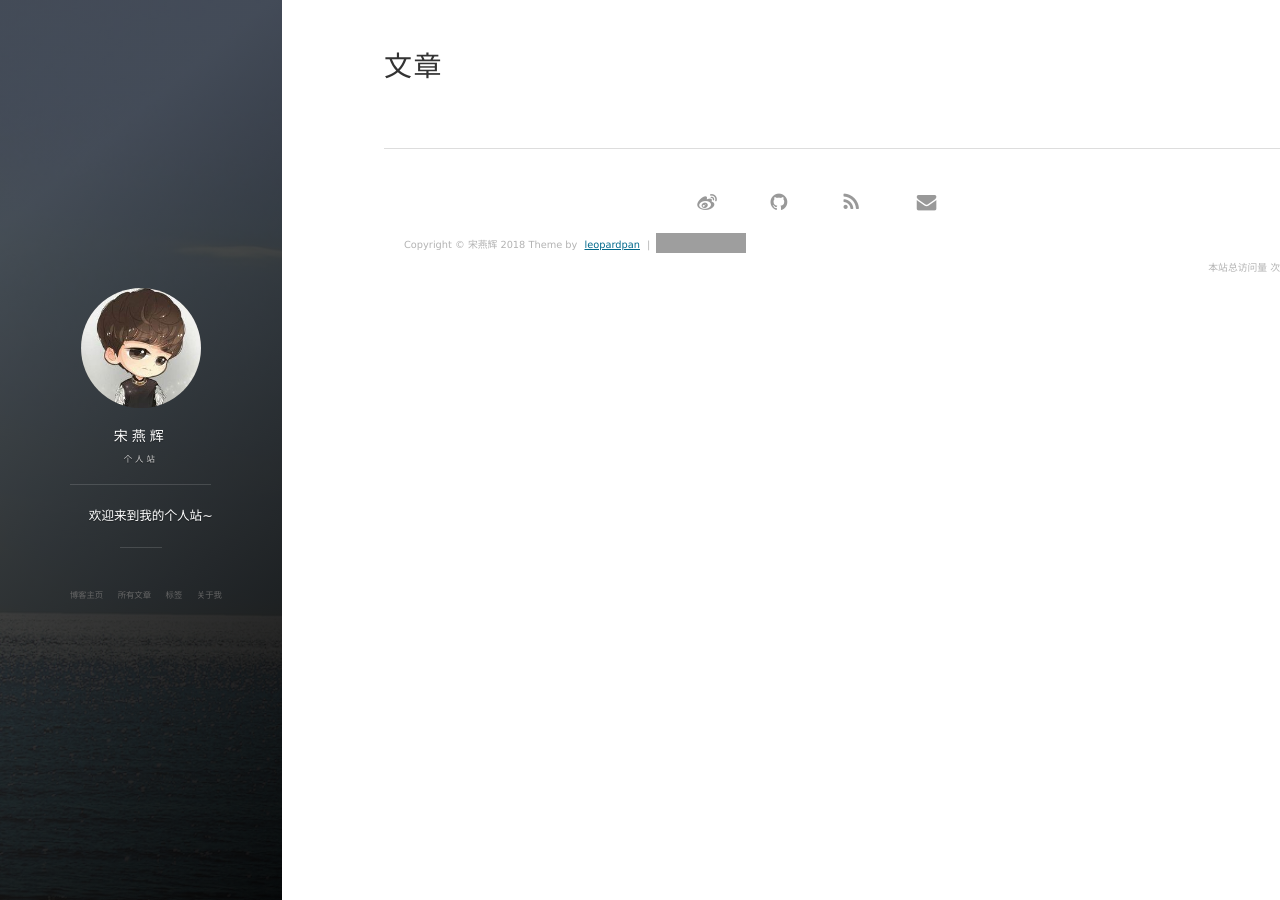
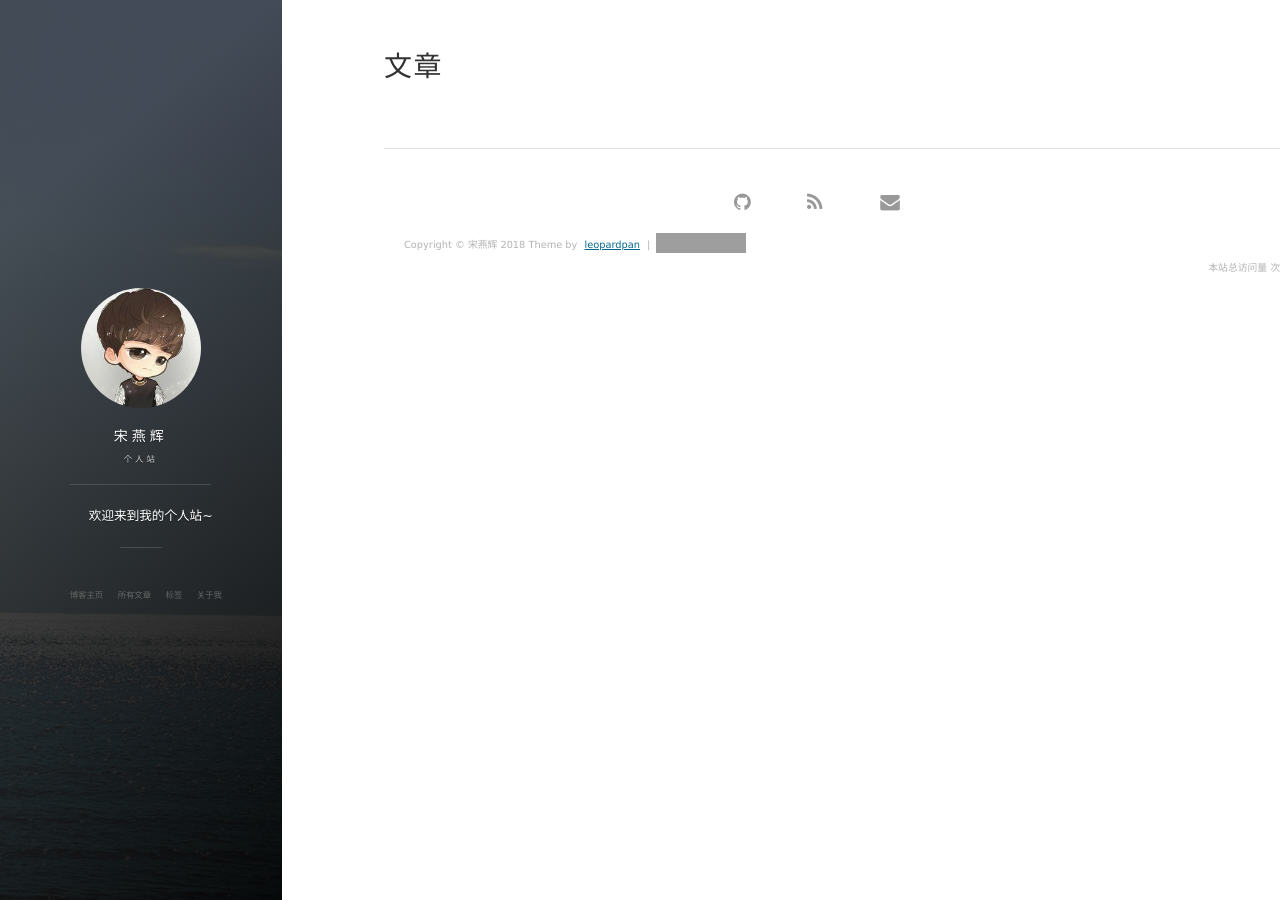
Before and after one commit to syhleo/syhleo.github.io, a Jekyll site: the page built from archive.html, in a window 1280 px wide. Built offline with Jekyll 4.4.1, drawn with Linux system fonts in a browser that asks for light colours; nearby versions of some CDN libraries; comment, search, counter and statistics services are not loaded; grey boxes are pictures that could not be loaded.

Commit message:
修改了_config.yml文件

```diff
--- a/_config.yml
+++ b/_config.yml
@@ -3,7 +3,7 @@ title: 宋燕辉
 subtitle: 个人站
 description: 欢迎来到我的个人站~
 # 头像里面的标题
-avatarTitle: leopardpan
+avatarTitle: SYH
 # 头像里面的描述
 avatarDesc: Java / 大数据
 url: "https://syhleo.github.io"
@@ -15,10 +15,10 @@ comment:
 
 # Social
 social:
-    weibo: 5366874726
-    github: leopardpan
+    weibo:
+    github: syhleo
     # twitter:
-    mail: leopardpan@icloud.com
+    mail: 3345640532@qq.com
 
 # 百度统计
 # 使用博客模板请去掉或者更换 id
```
